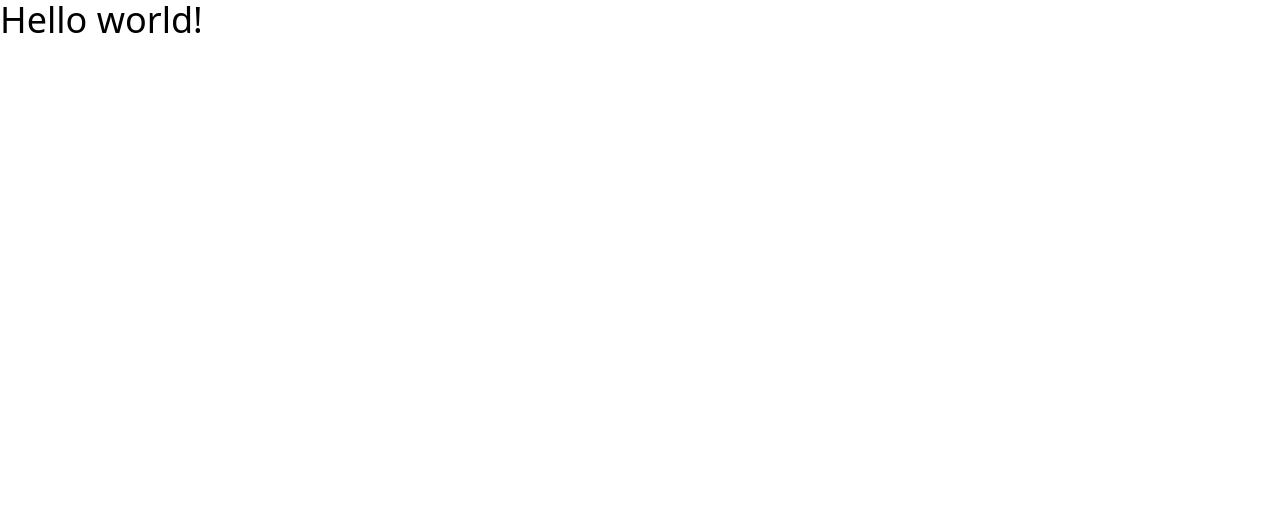
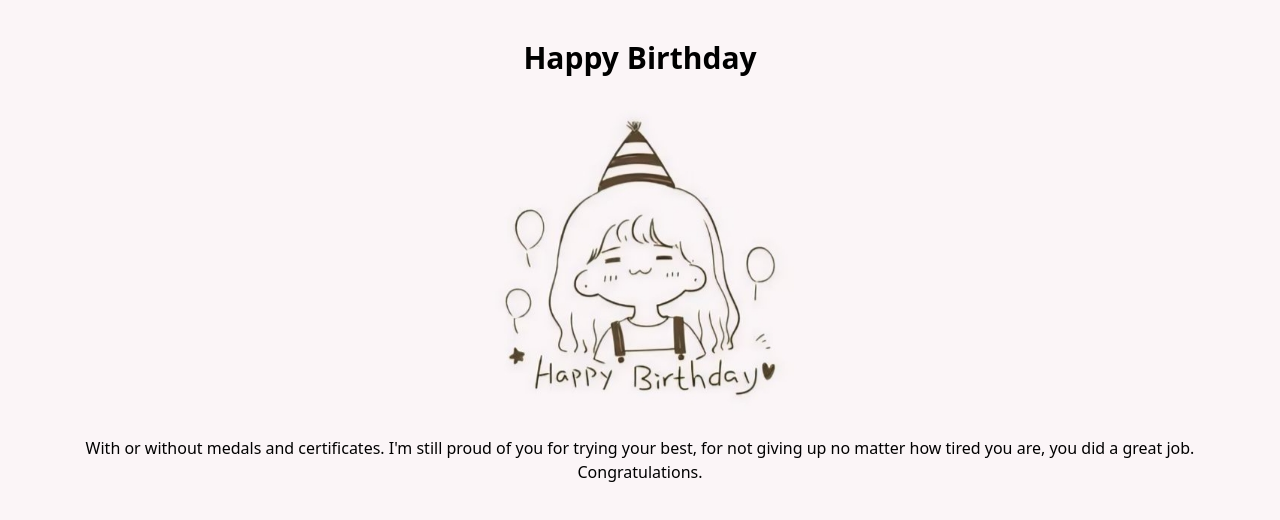
Before and after one commit to zidankusumafirdaus/Happy-Birthday, a website: page public/index.html in a window 1280 px wide. Drawn offline with Linux system fonts and the light colour scheme.

Commit message:
second commit

```diff
--- a/public/index.html
+++ b/public/index.html
@@ -5,7 +5,20 @@
     <meta name="viewport" content="width=device-width, initial-scale=1.0" />
     <link href="style.css" rel="stylesheet" />
   </head>
-  <body>
-    <h1 class="text-4xl">Hello world!</h1>
+  <body class="bg-primary">
+    <main class="birth m-10">
+      <section class="birth">
+        <h1 class="m-4 text-3xl font-semibold flex justify-center">
+          Happy Birthday
+        </h1>
+        <img src="birth-1.jpg" class="size-80 mx-auto" alt="" />
+        <p class="text-center p-6">
+          With or without medals and certificates. I'm still proud of you for
+          trying your best, for not giving up no matter how tired you are, you
+          did a great job. <br />
+          Congratulations.
+        </p>
+      </section>
+    </main>
   </body>
 </html>
--- a/tailwind.config.js
+++ b/tailwind.config.js
@@ -2,7 +2,11 @@
 module.exports = {
   content: ["./public/**/*.{html,js}"],
   theme: {
-    extend: {},
+    extend: {
+      colors: {
+        primary: "#fbf5f7",
+      },
+    },
   },
   plugins: [],
 };
```
Also changed, not shown: public/birth-1.jpg (added), public/birth-2.jpg (added), public/style.css.
